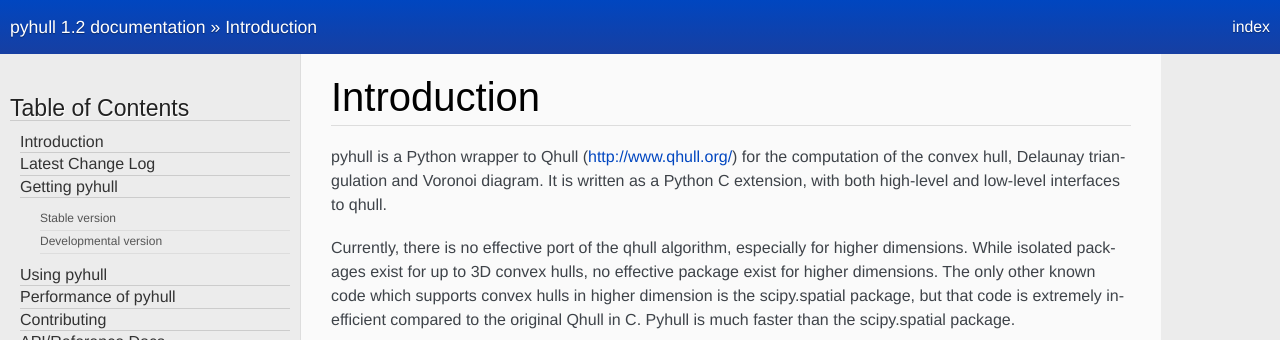
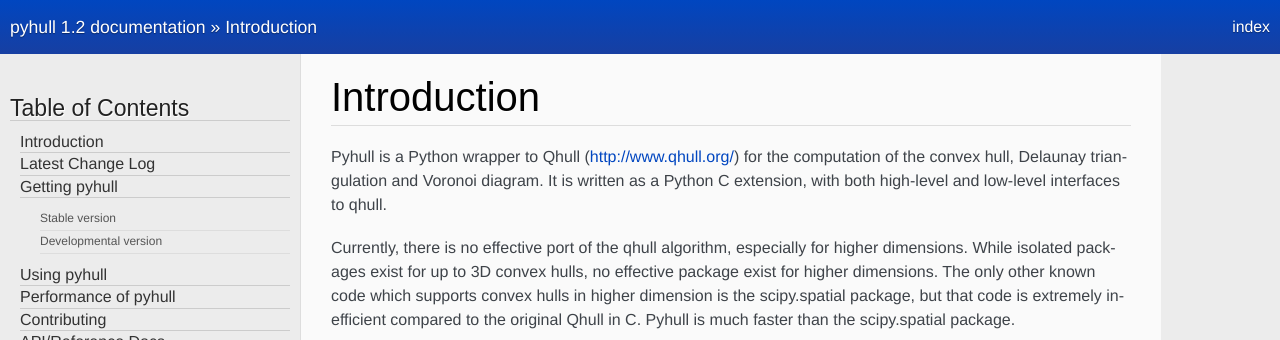
Before and after one commit to materialsvirtuallab/pyhull, a Sphinx documentation site: the page built from docs/index.rst, in a window 1280 px wide and 900 px high. Shown: the top 340 px of the window. Built offline with Sphinx 7.4.7, drawn with Linux system fonts in a browser that asks for light colours; some web fonts are replaced.

Commit message:
Fix minor tense issue.

```diff
--- a/docs/index.rst
+++ b/docs/index.rst
@@ -6,7 +6,7 @@
 Introduction
 ============
 
-pyhull is a Python wrapper to Qhull (http://www.qhull.org/) for the
+Pyhull is a Python wrapper to Qhull (http://www.qhull.org/) for the
 computation of the convex hull, Delaunay triangulation and Voronoi diagram.
 It is written as a Python C extension, with both high-level and low-level
 interfaces to qhull.
--- a/setup.py
+++ b/setup.py
@@ -15,7 +15,7 @@
 )
 
 long_description = """
-pyhull is a Python wrapper to Qhull (http://www.qhull.org/) for the
+Pyhull is a Python wrapper to Qhull (http://www.qhull.org/) for the
 computation of the convex hull, Delaunay triangulation and Voronoi diagram.
 It is written as a Python C extension, with both high-level and low-level
 interfaces to qhull.
```
Also changed, not shown: README.md (+1 -1 lines).
